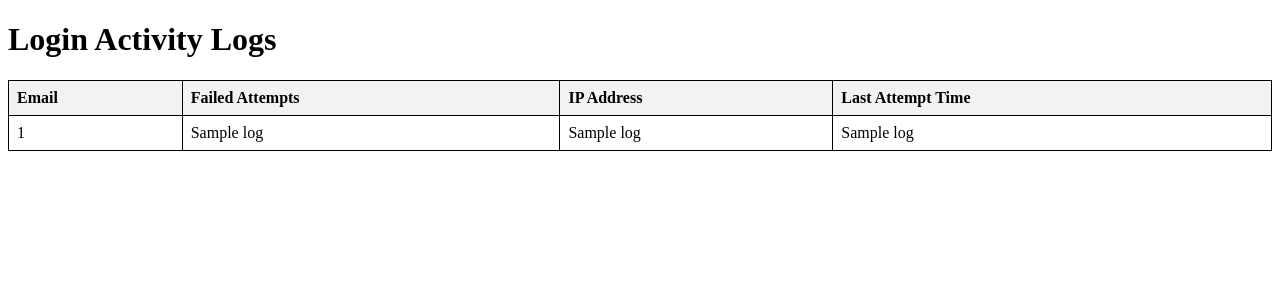
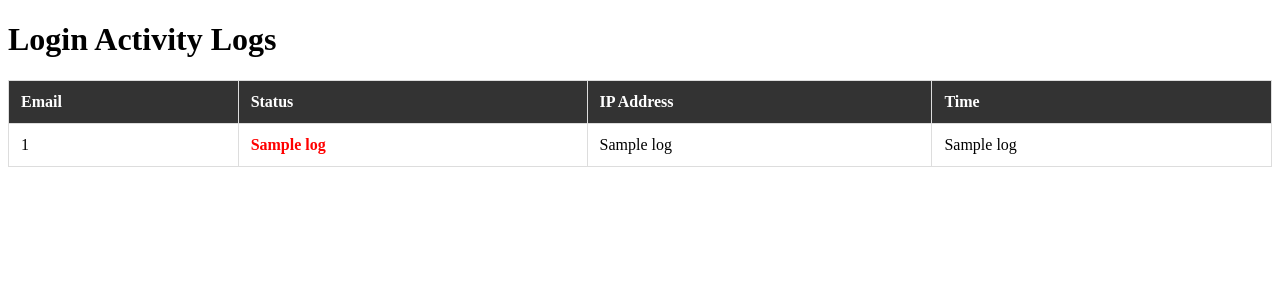
Before and after one commit to bakarikarume1-collab/web-hacking-platform, a Python web app: template templates/logs.html in a window 1280 px wide. Shown: the top 300 px of the page. Run offline with Jinja, Linux system fonts and the light colour scheme; the template is opened without the code that fills it: most values are stand-ins (such as "Sample title", 1, 10 or a date in 2020).

Commit message:
Update logs.html

```diff
--- a/templates/logs.html
+++ b/templates/logs.html
@@ -1,11 +1,13 @@
 <!DOCTYPE html>
 <html>
 <head>
-    <title>Login Attempts Logs</title>
+    <title>Admin Logs</title>
     <style>
         table { width: 100%; border-collapse: collapse; }
-        th, td { border: 1px solid black; padding: 8px; text-align: left; }
-        th { background-color: #f2f2f2; }
+        th, td { border: 1px solid #ddd; padding: 12px; text-align: left; }
+        th { background-color: #333; color: white; }
+        .success { color: green; font-weight: bold; }
+        .failed { color: red; font-weight: bold; }
     </style>
 </head>
 <body>
@@ -13,14 +15,14 @@
     <table>
         <tr>
             <th>Email</th>
-            <th>Failed Attempts</th>
+            <th>Status</th>
             <th>IP Address</th>
-            <th>Last Attempt Time</th>
+            <th>Time</th>
         </tr>
         {% for log in logs %}
         <tr>
             <td>{{ log[0] }}</td>
-            <td>{{ log[1] }}</td>
+            <td class="{{ 'success' if log[1] == 'Success' else 'failed' }}">{{ log[1] }}</td>
             <td>{{ log[2] }}</td>
             <td>{{ log[3] }}</td>
         </tr>
```
